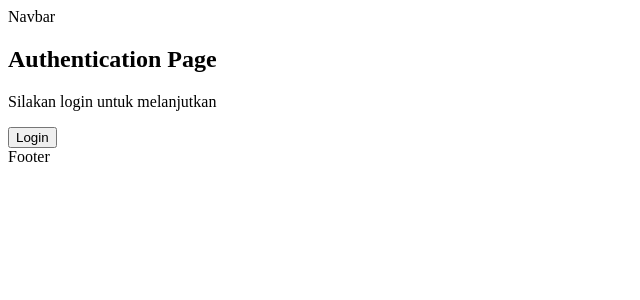
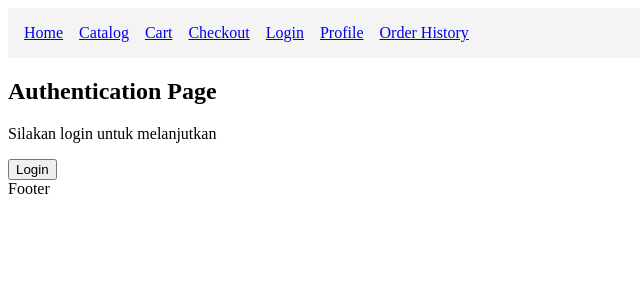
Before and after one commit to nicholaswisee/findmi-frontend, a React (Vite) app: page /auth in a window 1280 px wide. Shown: the top 300 px of the page, without its empty margins (0-640 px from the left). Built offline with nearby package versions, Linux system fonts and the light colour scheme.

Commit message:
fix: PublicRoute

```diff
--- a/src/components/Navbar.tsx
+++ b/src/components/Navbar.tsx
@@ -1,3 +1,30 @@
+import { Link } from "react-router-dom";
+
+const navLinks = [
+  { path: "/", label: "Home" },
+  { path: "/catalog", label: "Catalog" },
+  { path: "/cart", label: "Cart" },
+  { path: "/checkout", label: "Checkout" },
+  { path: "/auth", label: "Login" },
+  { path: "/profile", label: "Profile" },
+  { path: "/profile/history", label: "Order History" },
+];
+
 export default function Navbar() {
-  return <div>Navbar</div>;
+  return (
+    <nav
+      style={{
+        display: "flex",
+        gap: "1rem",
+        padding: "1rem",
+        background: "#f4f4f4",
+      }}
+    >
+      {navLinks.map((link) => (
+        <Link key={link.path} to={link.path}>
+          {link.label}
+        </Link>
+      ))}
+    </nav>
+  );
 }
--- a/src/routes/PublicRoute.tsx
+++ b/src/routes/PublicRoute.tsx
@@ -10,7 +10,7 @@ export default function PublicRoute({
   const { isAuthenticated } = useAuth();
 
   if (isAuthenticated) {
-    const from = (location.state as any)?.from?.pathname || "/profil";
+    const from = location.state?.from?.pathname || "/profile";
     return <Navigate to={from} replace />;
   }
 
--- a/src/routes/index.tsx
+++ b/src/routes/index.tsx
@@ -20,19 +20,11 @@ export const routes: RouteObject[] = [
       { index: true, element: <HomePage /> },
       {
         path: "catalog",
-        element: (
-          <PublicRoute>
-            <CatalogPage />
-          </PublicRoute>
-        ),
+        element: <CatalogPage />,
       },
       {
         path: "catalog/:product_id",
-        element: (
-          <PublicRoute>
-            <ProductDetailPage />
-          </PublicRoute>
-        ),
+        element: <ProductDetailPage />,
       },
       {
         path: "cart",
```
